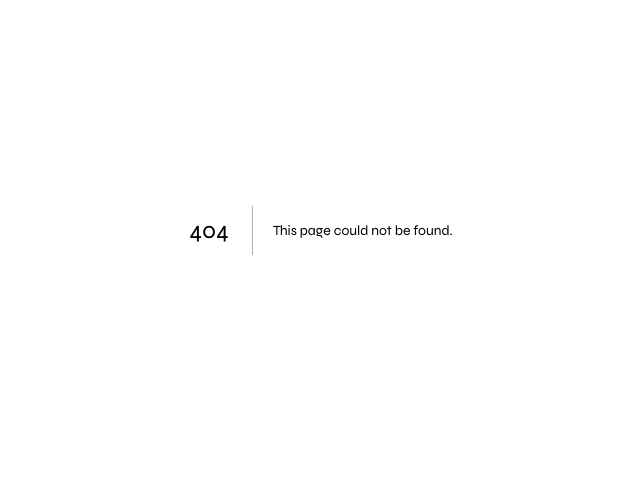
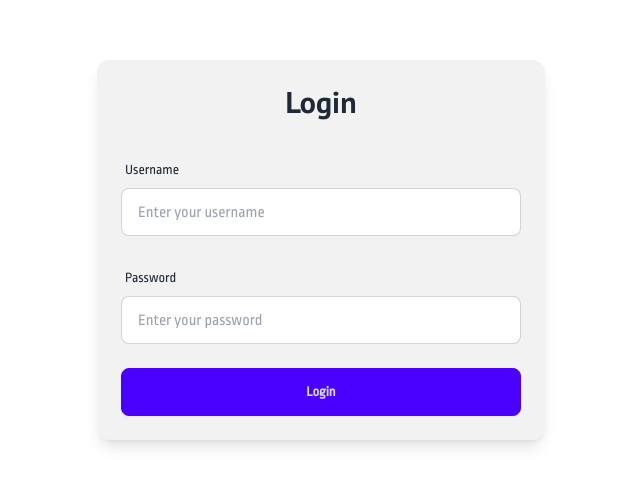
Before and after one commit to istamosh/istamosh.github.io, a Next.js app: page /login in a window 1280 px wide. Before the commit this address had no page. Shown: the part 170-656 px from the top of the page, without its empty margins (319-959 px from the left). Built offline with nearby package versions, Linux system fonts and the light colour scheme.

Commit message:
add: login page

```diff
--- /dev/null
+++ b/src/app/login/page.tsx
@@ -0,0 +1,100 @@
+"use client";
+import { FormEvent, useState } from "react";
+import { useRouter } from "next/navigation";
+import { pt_sans } from "@/app/fonts";
+import SectionContainer from "@/components/SectionContainer";
+
+export default function LoginPage() {
+  const [username, setUsername] = useState("");
+  const [password, setPassword] = useState("");
+  const [error, setError] = useState("");
+  const [isLoading, setIsLoading] = useState(false);
+  const router = useRouter();
+
+  const handleSubmit = async (e: FormEvent<HTMLFormElement>) => {
+    e.preventDefault();
+    setError("");
+    setIsLoading(true);
+
+    try {
+      const response = await fetch("/api/user/login", {
+        method: "POST",
+        headers: {
+          "Content-Type": "application/json",
+        },
+        body: JSON.stringify({ username, password }),
+      });
+
+      const data = await response.json();
+
+      if (!response.ok) {
+        throw new Error(data.message || "Login failed");
+      }
+
+      // Store the token in localStorage
+      localStorage.setItem("access_token", data.access_token);
+
+      // Redirect to home page after successful login
+      router.push("/");
+    } catch (err) {
+      setError(err instanceof Error ? err.message : "Something went wrong");
+    } finally {
+      setIsLoading(false);
+    }
+  };
+
+  return (
+    <SectionContainer className="min-h-screen flex items-center justify-center">
+      <div className="w-full max-w-md p-6 space-y-8 bg-base-200 rounded-xl shadow-lg">
+        <h2 className={`text-3xl font-bold text-center ${pt_sans.className}`}>
+          Login
+        </h2>
+        <form onSubmit={handleSubmit} className="space-y-6">
+          <div>
+            <label htmlFor="username" className="label">
+              <span className="label-text">Username</span>
+            </label>
+            <input
+              id="username"
+              type="text"
+              value={username}
+              onChange={(e) => setUsername(e.target.value)}
+              placeholder="Enter your username"
+              className="input input-bordered w-full"
+              required
+            />
+          </div>
+
+          <div>
+            <label htmlFor="password" className="label">
+              <span className="label-text">Password</span>
+            </label>
+            <input
+              id="password"
+              type="password"
+              value={password}
+              onChange={(e) => setPassword(e.target.value)}
+              placeholder="Enter your password"
+              className="input input-bordered w-full"
+              required
+            />
+          </div>
+
+          {error && (
+            <div className="alert alert-error">
+              <span>{error}</span>
+            </div>
+          )}
+
+          <button
+            type="submit"
+            className={`btn btn-primary w-full ${isLoading ? "loading" : ""}`}
+            disabled={isLoading}
+          >
+            {isLoading ? "Logging in..." : "Login"}
+          </button>
+        </form>
+      </div>
+    </SectionContainer>
+  );
+}
```
